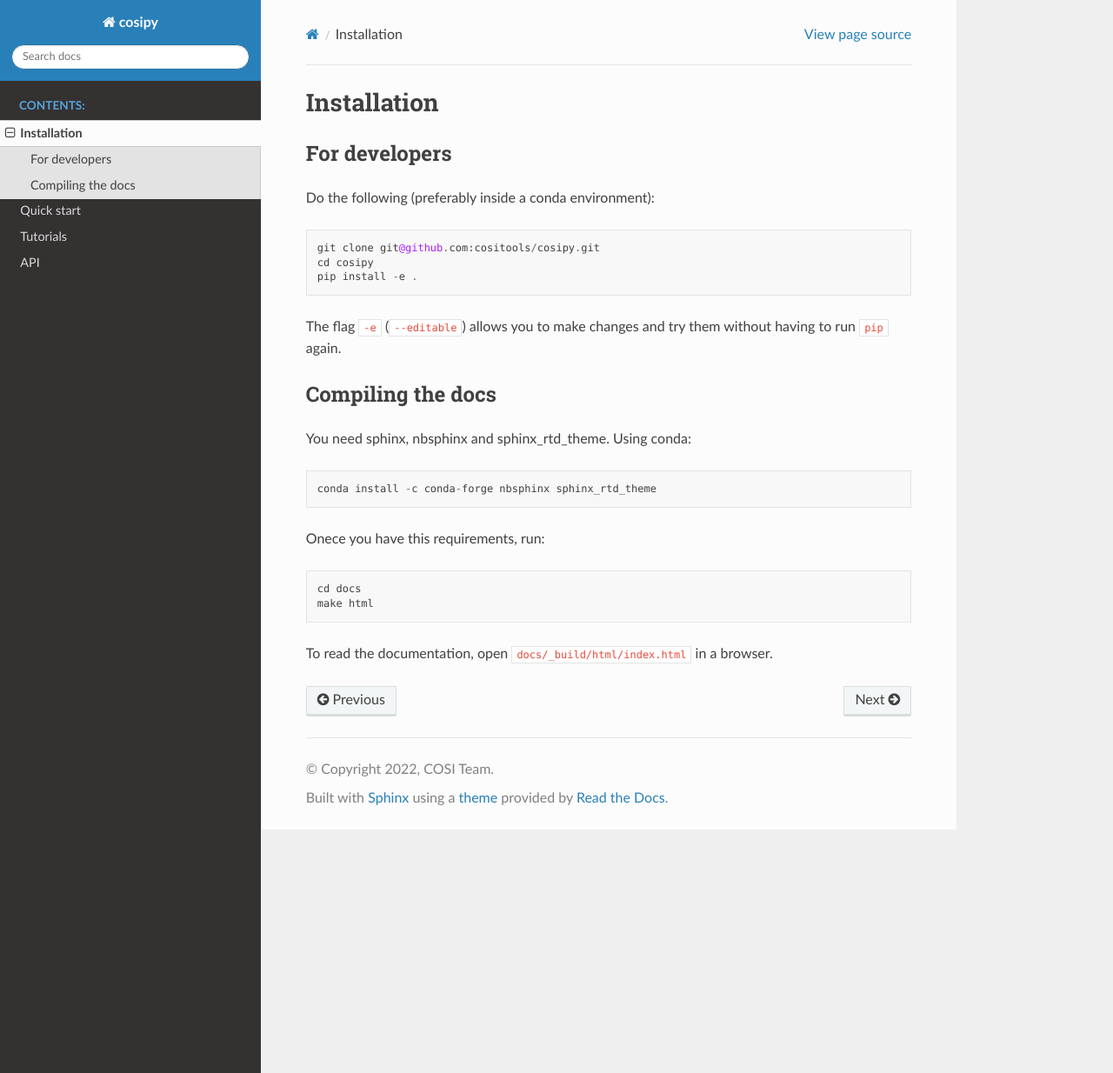
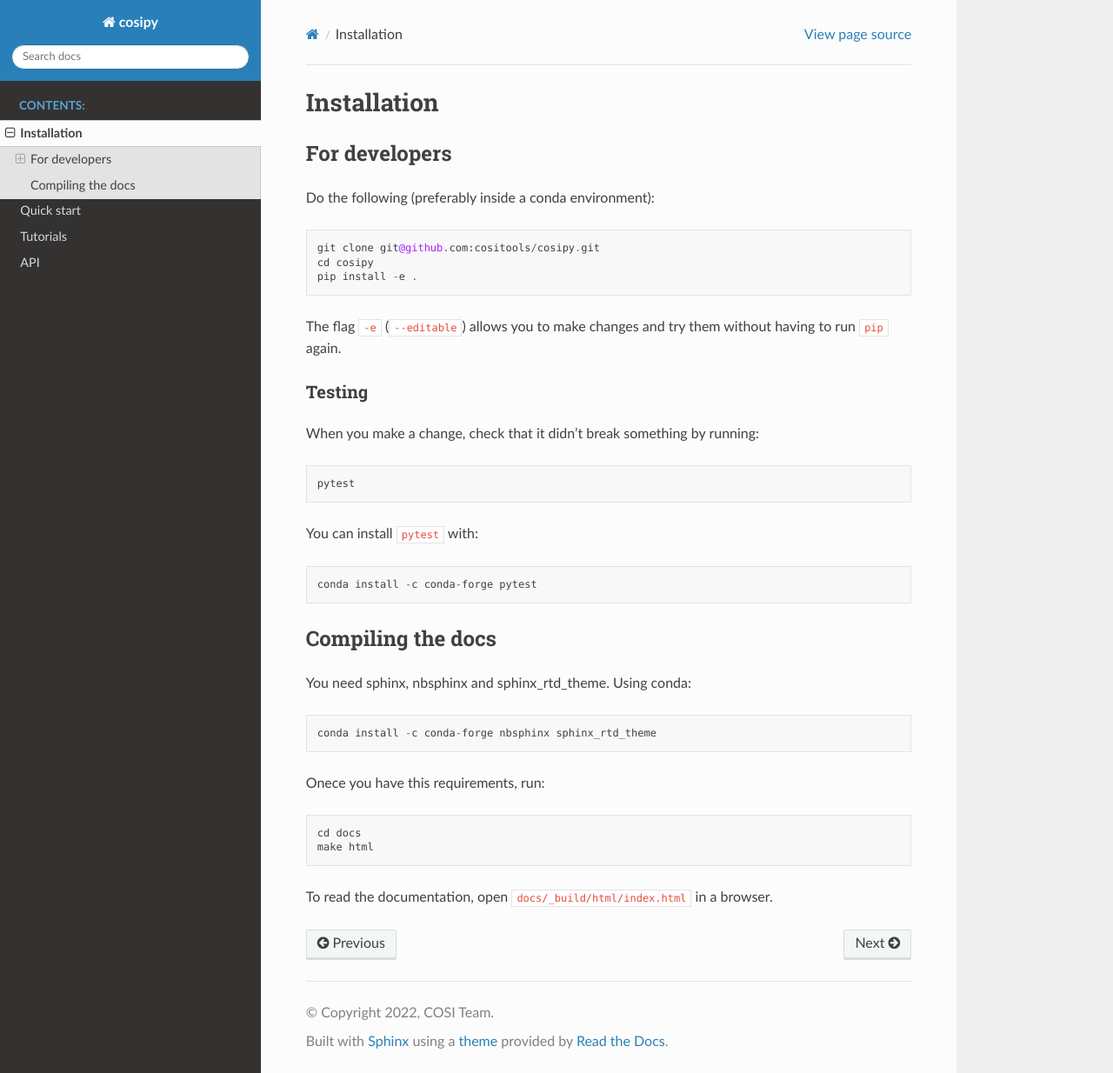
Before and after one commit to cositools/cosipy, a Sphinx documentation site: the page built from docs/install.rst, in a window 1280 px wide and 1234 px high. Shown: the whole window at 87% size. Built offline with Sphinx 7.4.7 and the Read the Docs theme 2.0.0, drawn with Linux system fonts in a browser that asks for light colours.

Commit message:
Basic testing

```diff
--- a/docs/install.rst
+++ b/docs/install.rst
@@ -13,6 +13,16 @@ Do the following (preferably inside a conda environment)::
 The flag ``-e`` (``--editable``) allows you to make changes and try them without
 having to run ``pip`` again.
 
+Testing
+.......
+
+When you make a change, check that it didn't break something by running::
+
+    pytest
+
+You can install ``pytest`` with::
+
+    conda install -c conda-forge pytest
 
 Compiling the docs
 ------------------
```
Also changed, not shown: 3 other files.
